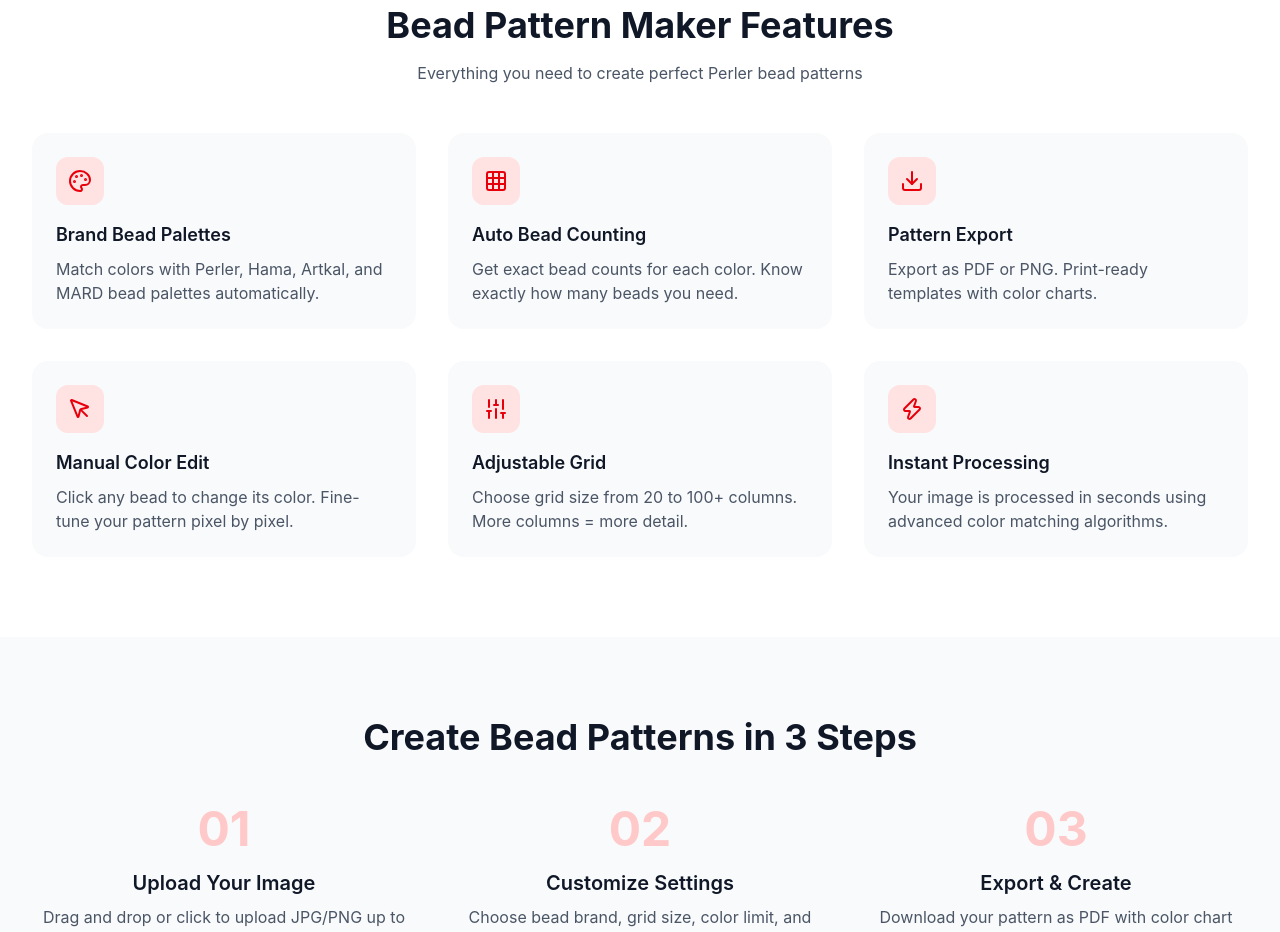
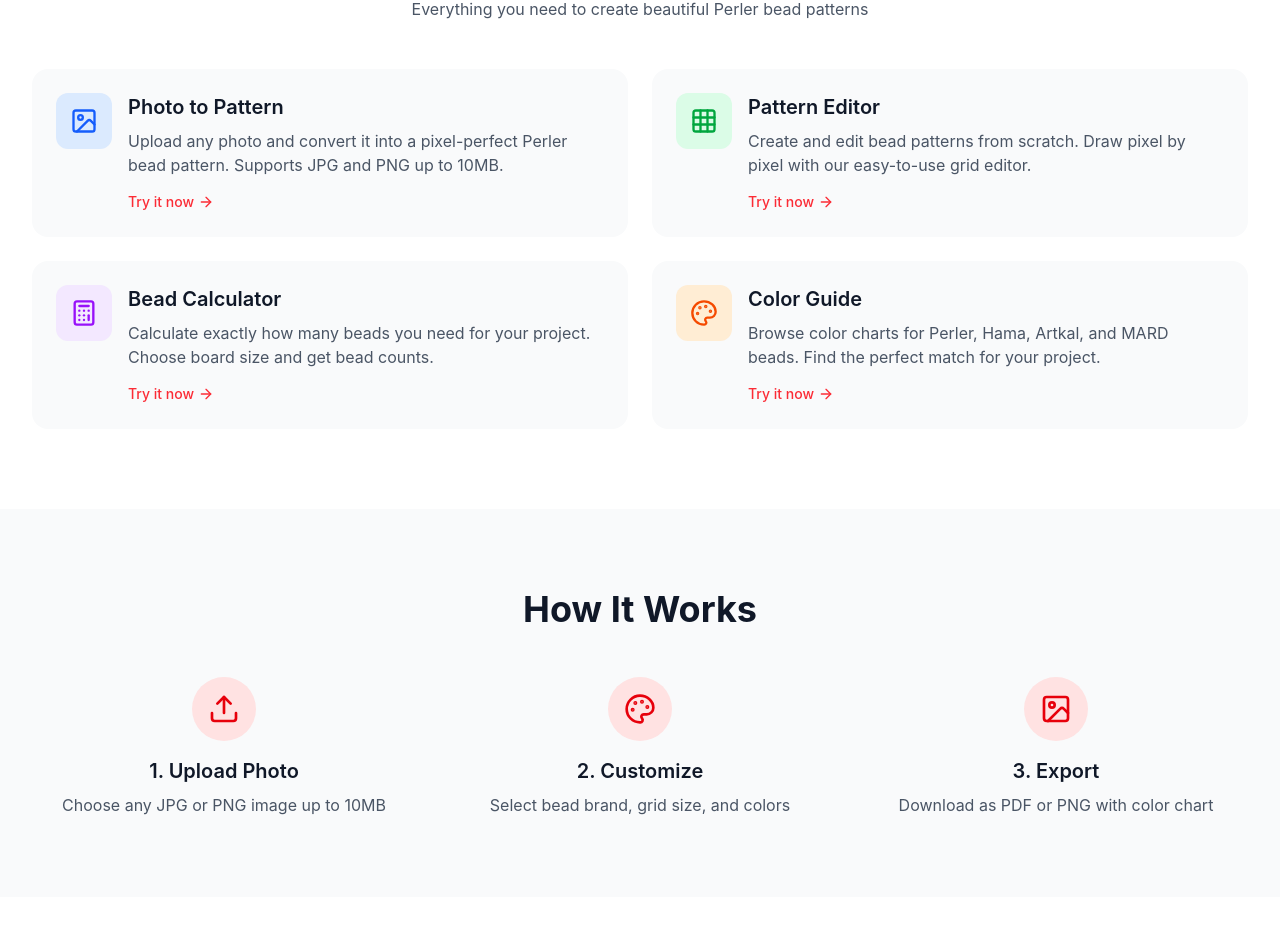
Before and after one commit to Lisong202605/pixelbeads, a React (Vite) app: page / in a window 1280 px wide. Shown: the part 688-1620 px from the top of the page. Built offline with nearby package versions, Linux system fonts and the light colour scheme.

Commit message:
Update Home: highlight 4 core tools - Photo to Pattern, Editor, Calculator, Color Guide

```diff
--- a/src/pages/Home.tsx
+++ b/src/pages/Home.tsx
@@ -1,55 +1,43 @@
 import { Link } from 'react-router-dom';
-import { Grid, Download, Palette, Sliders, MousePointer, Zap, Upload } from 'lucide-react';
+import { Image, Grid, Calculator, Palette, Upload, ArrowRight } from 'lucide-react';
 
 export function Home() {
-  const features = [
+  const mainFeatures = [
     {
-      icon: Palette,
-      title: 'Brand Bead Palettes',
-      description: 'Match colors with Perler, Hama, Artkal, and MARD bead palettes automatically.',
+      icon: Image,
+      title: 'Photo to Pattern',
+      description: 'Upload any photo and convert it into a pixel-perfect Perler bead pattern. Supports JPG and PNG up to 10MB.',
+      to: '/image-to-pattern',
+      color: 'bg-blue-500',
+      iconBg: 'bg-blue-100',
+      iconColor: 'text-blue-600',
     },
     {
       icon: Grid,
-      title: 'Auto Bead Counting',
-      description: 'Get exact bead counts for each color. Know exactly how many beads you need.',
+      title: 'Pattern Editor',
+      description: 'Create and edit bead patterns from scratch. Draw pixel by pixel with our easy-to-use grid editor.',
+      to: '/editor',
+      color: 'bg-green-500',
+      iconBg: 'bg-green-100',
+      iconColor: 'text-green-600',
     },
     {
-      icon: Download,
-      title: 'Pattern Export',
-      description: 'Export as PDF or PNG. Print-ready templates with color charts.',
+      icon: Calculator,
+      title: 'Bead Calculator',
+      description: 'Calculate exactly how many beads you need for your project. Choose board size and get bead counts.',
+      to: '/calculator',
+      color: 'bg-purple-500',
+      iconBg: 'bg-purple-100',
+      iconColor: 'text-purple-600',
     },
     {
-      icon: MousePointer,
-      title: 'Manual Color Edit',
-      description: 'Click any bead to change its color. Fine-tune your pattern pixel by pixel.',
-    },
-    {
-      icon: Sliders,
-      title: 'Adjustable Grid',
-      description: 'Choose grid size from 20 to 100+ columns. More columns = more detail.',
-    },
-    {
-      icon: Zap,
-      title: 'Instant Processing',
-      description: 'Your image is processed in seconds using advanced color matching algorithms.',
-    },
-  ];
-
-  const steps = [
-    {
-      number: '01',
-      title: 'Upload Your Image',
-      description: 'Drag and drop or click to upload JPG/PNG up to 10MB.',
-    },
-    {
-      number: '02',
-      title: 'Customize Settings',
-      description: 'Choose bead brand, grid size, color limit, and dithering options.',
-    },
-    {
-      number: '03',
-      title: 'Export & Create',
-      description: 'Download your pattern as PDF with color chart and start beading!',
+      icon: Palette,
+      title: 'Color Guide',
+      description: 'Browse color charts for Perler, Hama, Artkal, and MARD beads. Find the perfect match for your project.',
+      to: '/guide',
+      color: 'bg-orange-500',
+      iconBg: 'bg-orange-100',
+      iconColor: 'text-orange-600',
     },
   ];
 
@@ -61,10 +49,6 @@ export function Home() {
     {
       q: 'What image formats are supported?',
       a: 'We support JPG and PNG formats up to 10MB. For best results, use images with clear subjects and good contrast.',
-    },
-    {
-      q: 'Can I mix different bead brands?',
-      a: 'Currently, you can choose one bead brand per pattern. We support Perler, Hama, Artkal, and MARD palettes.',
     },
     {
       q: 'Can I print the bead pattern?',
@@ -84,10 +68,8 @@ export function Home() {
               <span className="text-red-500">Pattern Maker</span>
             </h1>
             <p className="text-xl text-gray-600 mb-8 max-w-2xl mx-auto">
-              Convert photos to bead patterns instantly. Multi-brand color matching,
-              printable templates, and pixel-perfect design tools.
+              Convert photos to bead patterns instantly. No signup required.
             </p>
-            <div className="flex flex-col sm:flex-row gap-4 justify-center mb-8">
             <Link
               to="/image-to-pattern"
               className="inline-flex items-center justify-center px-8 py-4 text-base font-medium rounded-xl text-white bg-red-500 hover:bg-red-600 transition-colors shadow-lg shadow-red-500/25"
@@ -95,42 +77,46 @@ export function Home() {
               <Upload className="w-5 h-5 mr-2" />
               Upload & Create Pattern
             </Link>
-              <Link
-                to="/editor"
-                className="inline-flex items-center justify-center px-8 py-4 text-base font-medium rounded-xl text-red-600 border-2 border-red-500 hover:bg-red-50 transition-colors"
-              >
-                <Grid className="w-5 h-5 mr-2" />
-                Pattern Editor
-              </Link>
-            </div>
           </div>
         </div>
       </section>
 
-      {/* Features Section */}
+      {/* Main Features - 4 Core Tools */}
       <section className="py-20 bg-white">
         <div className="max-w-7xl mx-auto px-4 sm:px-6 lg:px-8">
           <div className="text-center mb-12">
             <h2 className="text-3xl md:text-4xl font-bold text-gray-900 mb-4">
-              Bead Pattern Maker Features
+              Our Tools
             </h2>
             <p className="text-gray-600 max-w-2xl mx-auto">
-              Everything you need to create perfect Perler bead patterns
+              Everything you need to create beautiful Perler bead patterns
             </p>
           </div>
-          <div className="grid grid-cols-1 md:grid-cols-2 lg:grid-cols-3 gap-8">
-            {features.map((feature) => (
-              <div
+          <div className="grid grid-cols-1 md:grid-cols-2 gap-6">
+            {mainFeatures.map((feature) => (
+              <Link
                 key={feature.title}
+                to={feature.to}
                 className="group p-6 bg-gray-50 rounded-2xl hover:shadow-lg transition-all duration-300 hover:-translate-y-1"
               >
-                <div className="w-12 h-12 bg-red-100 rounded-xl flex items-center justify-center mb-4 group-hover:bg-red-200 transition-colors"
-                >
-                  <feature.icon className="w-6 h-6 text-red-600" />
+                <div className="flex items-start space-x-4">
+                  <div className={`w-14 h-14 ${feature.iconBg} rounded-xl flex items-center justify-center flex-shrink-0`}>
+                    <feature.icon className={`w-7 h-7 ${feature.iconColor}`} />
                   </div>
-                <h3 className="text-lg font-semibold text-gray-900 mb-2">{feature.title}</h3>
-                <p className="text-gray-600">{feature.description}</p>
+                  <div className="flex-1">
+                    <h3 className="text-xl font-semibold text-gray-900 mb-2 group-hover:text-red-600 transition-colors">
+                      {feature.title}
+                    </h3>
+                    <p className="text-gray-600 mb-3">
+                      {feature.description}
+                    </p>
+                    <span className="inline-flex items-center text-sm font-medium text-red-500">
+                      Try it now
+                      <ArrowRight className="w-4 h-4 ml-1 group-hover:translate-x-1 transition-transform" />
+                    </span>
                   </div>
+                </div>
+              </Link>
             ))}
           </div>
         </div>
@@ -141,17 +127,31 @@ export function Home() {
         <div className="max-w-7xl mx-auto px-4 sm:px-6 lg:px-8">
           <div className="text-center mb-12">
             <h2 className="text-3xl md:text-4xl font-bold text-gray-900 mb-4">
-              Create Bead Patterns in 3 Steps
+              How It Works
             </h2>
           </div>
           <div className="grid grid-cols-1 md:grid-cols-3 gap-8">
-            {steps.map((step) => (
-              <div key={step.number} className="text-center">
-                <div className="text-5xl font-bold text-red-200 mb-4">{step.number}</div>
-                <h3 className="text-xl font-semibold text-gray-900 mb-2">{step.title}</h3>
-                <p className="text-gray-600">{step.description}</p>
+            <div className="text-center">
+              <div className="w-16 h-16 bg-red-100 rounded-full flex items-center justify-center mx-auto mb-4">
+                <Upload className="w-8 h-8 text-red-600" />
               </div>
-            ))}
+              <h3 className="text-xl font-semibold text-gray-900 mb-2">1. Upload Photo</h3>
+              <p className="text-gray-600">Choose any JPG or PNG image up to 10MB</p>
+            </div>
+            <div className="text-center">
+              <div className="w-16 h-16 bg-red-100 rounded-full flex items-center justify-center mx-auto mb-4">
+                <Palette className="w-8 h-8 text-red-600" />
+              </div>
+              <h3 className="text-xl font-semibold text-gray-900 mb-2">2. Customize</h3>
+              <p className="text-gray-600">Select bead brand, grid size, and colors</p>
+            </div>
+            <div className="text-center">
+              <div className="w-16 h-16 bg-red-100 rounded-full flex items-center justify-center mx-auto mb-4">
+                <Image className="w-8 h-8 text-red-600" />
+              </div>
+              <h3 className="text-xl font-semibold text-gray-900 mb-2">3. Export</h3>
+              <p className="text-gray-600">Download as PDF or PNG with color chart</p>
+            </div>
           </div>
         </div>
       </section>
@@ -184,9 +184,8 @@ export function Home() {
             </h2>
             <p className="text-gray-600 text-lg leading-relaxed">
               PixelBeads is a free online Perler bead pattern generator designed for crafters,
-              pixel art enthusiasts, and anyone who loves fuse beads. Our tool uses advanced
-              color matching algorithms to convert your photos into accurate bead patterns
-              with support for multiple bead brands including Perler, Hama, Artkal, and MARD.
+              pixel art enthusiasts, and anyone who loves fuse beads. Our tool converts your photos
+              into accurate bead patterns with support for multiple bead brands.
             </p>
           </div>
         </div>
```
Lines whose indentation alone changed are shown as unchanged.
